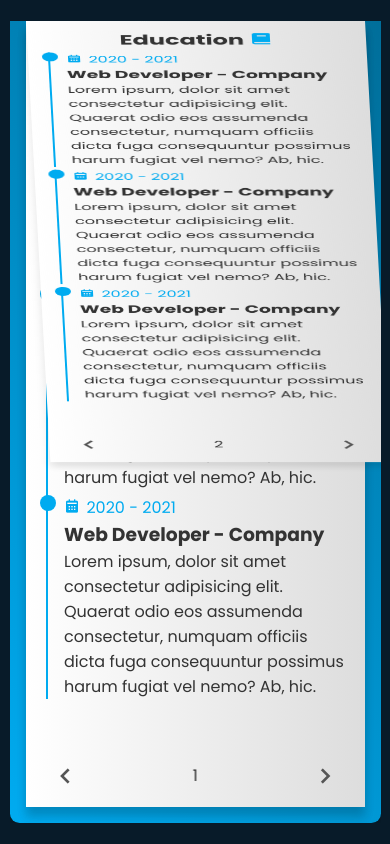
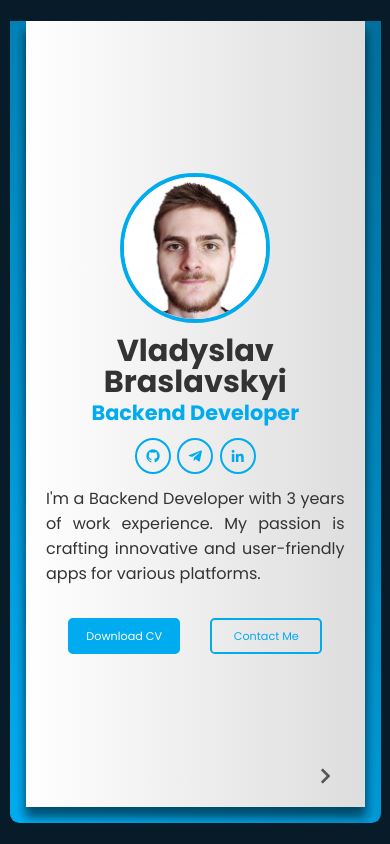
Before and after one commit to emileyski/vl-vite-book-portfolio, a React (Vite) app: page / in a window 390 px wide. Built offline with nearby package versions, Linux system fonts and the light colour scheme.

Commit message:
fix: fixed the forward and backward buttons

```diff
--- a/src/Components/Buttons/GoToProfileButton.jsx
+++ b/src/Components/Buttons/GoToProfileButton.jsx
@@ -2,13 +2,18 @@ import { useNotebook } from "../../Contexts/NotebookContext";
 import styles from "./GoToProfileButton.module.css";
 
 function GoToProfile() {
-  const { scrollToFirstPage } = useNotebook();
+  const { scrollToFirstPage, isMobile, scrollToLastPage } = useNotebook();
+
+  const handleClick = () => {
+    if (isMobile) {
+      scrollToLastPage(0);
+      return;
+    }
+    scrollToFirstPage(0);
+  };
 
   return (
-    <button
-      className={styles["back-profile"]}
-      onClick={() => scrollToFirstPage(0)}
-    >
+    <button className={styles["back-profile"]} onClick={handleClick}>
       <p>Profile</p>
       <i className="bx bxs-user"></i>
     </button>
--- a/src/Components/Buttons/NextPrevButton.jsx
+++ b/src/Components/Buttons/NextPrevButton.jsx
@@ -2,11 +2,20 @@ import { useNotebook } from "../../Contexts/NotebookContext";
 import styles from "./NextPrevButton.module.css";
 
 function NextPrevButton({ isNext = true }) {
-  const { currentPage, setCurrentPage, pagesCount } = useNotebook();
+  const { isMobile, currentPage, setCurrentPage, pagesCount } = useNotebook();
 
   const handleClick = () => {
-    if (isNext && currentPage < pagesCount) setCurrentPage((prev) => prev + 1);
-    else if (!isNext && currentPage > 1) setCurrentPage((prev) => prev - 1);
+    if (!isMobile) {
+      if (isNext && currentPage < pagesCount)
+        setCurrentPage((prev) => prev + 1);
+      else if (!isNext && currentPage > 1) setCurrentPage((prev) => prev - 1);
+
+      return;
+    } else {
+      if (isNext && currentPage > 1) setCurrentPage((prev) => prev - 1);
+      else if (!isNext && currentPage < pagesCount)
+        setCurrentPage((prev) => prev + 1);
+    }
   };
 
   return (
--- a/src/Components/Notebook.jsx
+++ b/src/Components/Notebook.jsx
@@ -8,18 +8,15 @@ import MyServicesPage from "../Pages/MyServicesPage";
 import MySkillsPage from "../Pages/MySkillsPage";
 import LatestProjectPage from "../Pages/LatestProjectPage";
 import ContactMePage from "../Pages/ContactMePage";
-import { useEffect, useState } from "react";
+import { useEffect } from "react";
 
 function Notebook() {
-  const { currentPage, scrollToFirstPage } = useNotebook(); //default value is 1
-  const [isTurned, setIsTurned] = useState(false);
+  const { currentPage, scrollToLastPage } = useNotebook(); //default value is 1
 
   useEffect(() => {
     setTimeout(() => {
-      setIsTurned(true);
-
-      scrollToFirstPage(500);
-    }, 2100);
+      scrollToLastPage(500);
+    }, 500);
   }, []);
 
   return (
@@ -27,15 +24,15 @@ function Notebook() {
       <div className={styles.wrapper}>
         <div className={`${styles.cover}`}>
           <NotebookPage>
-            <ProfilePage />
+            <ContactMePage />
           </NotebookPage>
 
           <NotebookPage turnPage={currentPage >= 2 ? false : true}>
-            <WorkExperience />
+            <LatestProjectPage />
           </NotebookPage>
 
           <NotebookPage turnPage={currentPage >= 3 ? false : true}>
-            <EducationPage />
+            <MySkillsPage />
           </NotebookPage>
 
           <NotebookPage turnPage={currentPage >= 4 ? false : true}>
@@ -43,23 +40,23 @@ function Notebook() {
           </NotebookPage>
 
           <NotebookPage turnPage={currentPage >= 5 ? false : true}>
-            <MySkillsPage />
+            <EducationPage />
           </NotebookPage>
 
           <NotebookPage turnPage={currentPage >= 6 ? false : true}>
-            <LatestProjectPage />
+            <WorkExperience />
           </NotebookPage>
 
           <NotebookPage turnPage={currentPage >= 7 ? false : true}>
-            <ContactMePage />
+            <ProfilePage />
           </NotebookPage>
         </div>
 
-        <div
+        {/* <div
           className={
             styles["back-cover"] + (isTurned ? " " + styles["turn"] : "")
           }
-        ></div>
+        ></div> */}
       </div>
     </>
   );
--- a/src/Contexts/NotebookContext.jsx
+++ b/src/Contexts/NotebookContext.jsx
@@ -18,7 +18,7 @@ function NotebookProvider({ children }) {
       "(max-height: 500px) and (min-width: 500px) and (orientation: landscape)",
   });
 
-  const [currentPage, setCurrentPage] = useState(isMobile ? 7 : 4);
+  const [currentPage, setCurrentPage] = useState(isMobile ? 1 : 4);
 
   useEffect(() => {
     console.log(isRotatedMobile);
--- a/src/Pages/ProfilePage.jsx
+++ b/src/Pages/ProfilePage.jsx
@@ -3,13 +3,21 @@ import NextPrevButton from "../Components/Buttons/NextPrevButton";
 import styles from "./ProfilePage.module.css";
 
 function ProfilePage() {
-  const { isMobile, scrollToLastPage } = useNotebook();
+  const { isMobile, scrollToLastPage, scrollToFirstPage } = useNotebook();
 
   const handleDownloadCV = () => {
     window.open(
       "https://docs.google.com/document/d/1fwFzwE4qh19sbpyyjnU2xWUcwsRK7R1F360M0OX3DcA/edit",
       "_blank"
     );
+  };
+
+  const handleClick = () => {
+    if (isMobile) {
+      scrollToFirstPage(0);
+      return;
+    }
+    scrollToLastPage(0);
   };
 
   return (
@@ -40,7 +48,7 @@ function ProfilePage() {
         </button>
         <button
           className={`${styles["btn"]} ${styles["contact-me"]}`}
-          onClick={() => scrollToLastPage(0)}
+          onClick={handleClick}
         >
           Contact Me
         </button>
```
